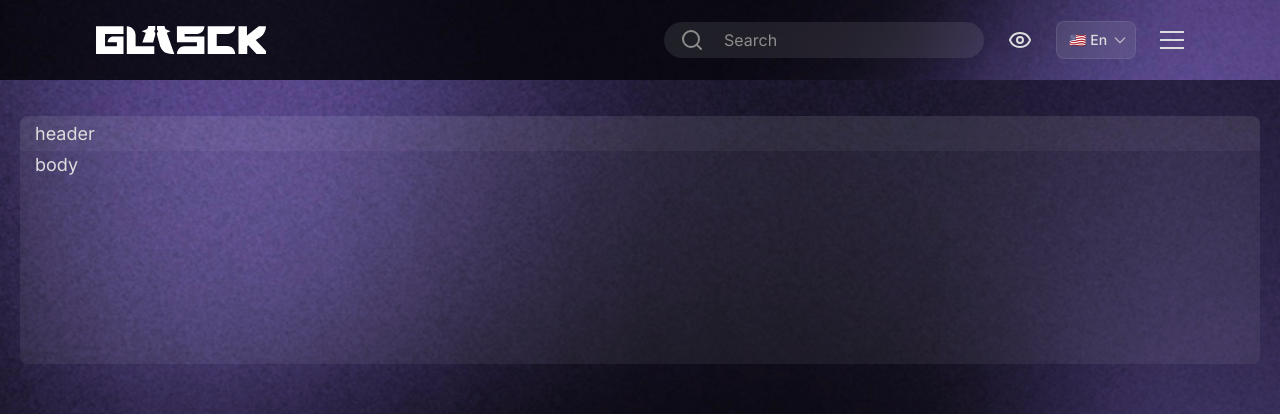
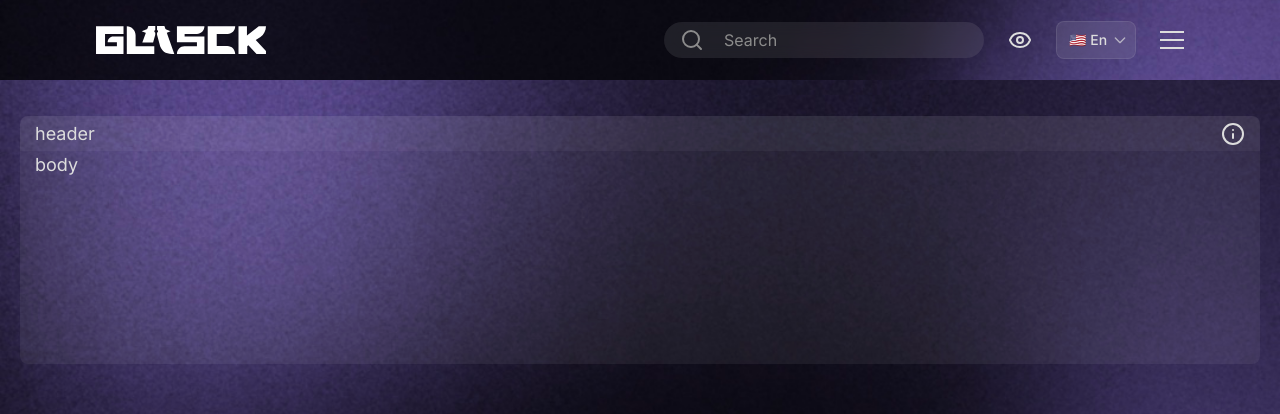
Before and after one commit to Glasck-int/LolWebsite, a Next.js app: page /en in a window 1280 px wide. Shown: the top 414 px of the page. Built offline with nearby package versions, Linux system fonts and the light colour scheme.

Commit message:
tool tip marche pas

```diff
--- a/src/app/[locale]/globals.css
+++ b/src/app/[locale]/globals.css
@@ -1,5 +1,5 @@
-@import "tailwindcss";
-@import "tw-animate-css";
+@import 'tailwindcss';
+@import 'tw-animate-css';
 
 @custom-variant dark (&:is(.dark *));
 
@@ -8,8 +8,8 @@
     --color-foreground: var(--foreground);
 
     /* Fonts */
-	--font-schaboo: "Schaboo", Arial, sans-serif;
-	--font-inter: "Inter", Arial, sans-serif;
+    --font-schaboo: 'Schaboo', Arial, sans-serif;
+    --font-inter: 'Inter', Arial, sans-serif;
     /* --font-sans: var(--font-geist-sans); */
     /* --font-mono: var(--font-geist-mono); */
     /* Colors */
@@ -24,7 +24,6 @@
     --color-dark-grey: #262626;
     --color-black: #141414;
     --color-yellow: #f6de52;
-
 
     /* Borders */
     --border-dark-grey: #262626;
@@ -61,12 +60,11 @@
     --radius-md: calc(var(--radius) - 2px);
     --radius-lg: var(--radius);
     --radius-xl: calc(var(--radius) + 4px);
-
 }
 
 @font-face {
-	font-family: "Schaboo";
-	src: url("/fonts/SCHABO-Condensed.otf") format("opentype");
+    font-family: 'Schaboo';
+    src: url('/fonts/SCHABO-Condensed.otf') format('opentype');
     font-weight: normal;
     font-style: normal;
 }
@@ -96,8 +94,12 @@
     .bg-white-30 {
         background-color: rgba(255, 255, 255, 0.3);
     }
-	.default-border-radius{
+    .default-border-radius {
         border-radius: 8px;
+    }
+    .default-top-border-radius {
+        border-top-left-radius: 8px;
+        border-top-right-radius: 8px;
     }
 }
 
@@ -117,7 +119,7 @@
 }
 
 body {
-	background: url("/backgroudDesktop.jpg") no-repeat center center fixed;
+    background: url('/backgroudDesktop.jpg') no-repeat center center fixed;
     background-size: cover;
     background-position: center;
     background-repeat: no-repeat;
--- a/src/app/[locale]/page.tsx
+++ b/src/app/[locale]/page.tsx
@@ -3,7 +3,13 @@
 import { ButtonBar } from '@/app/components/ui/ButtonBar'
 import { useState } from 'react'
 import { TestHeader } from '@/app/components/ui/card/header/TestHeader'
-import { Card, CardHeader, CardBody } from '@/app/components/ui/card/Card'
+import {
+    Card,
+    CardHeader,
+    CardBody,
+    CardToolTip,
+} from '@/app/components/ui/card/Card'
+import { Tooltip } from '../components/ui/Tooltip'
 
 export default function Home() {
     const [selectedButton, setSelectedButton] = useState<string | null>(null)
@@ -13,13 +19,16 @@ export default function Home() {
             <div className="mt-4 h-72 p-5">
                 <Card>
                     <CardHeader>
-                        <div>
-                            {/* <TestHeader test="super test"></TestHeader> */}
-							<p>header</p>
-                        </div>
+                        <CardToolTip info="tooltip info bad long ca mere wtf ca va faire quoi ? ">
+                            <div>
+                                <p>header</p>
+                            </div>
+                        </CardToolTip>
                     </CardHeader>
                     <CardBody>
-                        <p>body</p>
+							<Tooltip content="j'adore rire" align='start'>
+								<p>body</p>
+							</Tooltip>
                     </CardBody>
                 </Card>
             </div>
--- a/src/app/components/ui/Tooltip.tsx
+++ b/src/app/components/ui/Tooltip.tsx
@@ -4,9 +4,14 @@ import { Info } from 'lucide-react'
 interface TooltipProps {
     content: React.ReactNode
     children?: React.ReactNode
+    align?: 'start' | 'center' | 'end'
 }
 
-export const Tooltip = ({ content, children }: TooltipProps) => {
+export const Tooltip = ({
+    content,
+    children,
+    align = 'center',
+}: TooltipProps) => {
     const [visible, setVisible] = useState(false)
 
     return (
@@ -15,12 +20,14 @@ export const Tooltip = ({ content, children }: TooltipProps) => {
             onMouseEnter={() => setVisible(true)}
             onMouseLeave={() => setVisible(false)}
         >
-            {children ? children : <Info/>}
+            {children ? children : <Info color="#dddddd" />}
             {visible && (
-                <div className="absolute bottom-full mb-2 left-1/2 -translate-x-1/2 bg-black text-white text-sm px-2 py-1 rounded z-50 whitespace-nowrap">
+                <div className="absolute bottom-full text-white text-sm rounded z-50 bg-black px-2 py-1 mb-2 max-w-full">
                     {content}
                 </div>
             )}
         </div>
     )
 }
+
+//left-1/2 -translate-x-1/2 bg-black text-white text-sm px-2 py-1 rounded z-50 whitespace-nowrap
--- a/src/app/components/ui/card/Card.tsx
+++ b/src/app/components/ui/card/Card.tsx
@@ -1,26 +1,15 @@
-import React from 'react'
+import { Tooltip } from '@/app/components/ui/Tooltip'
 
-export const Card = ({ children }: { children: React.ReactNode }) => {
-    return (
-        <div className="bg-white-06 default-border-radius h-full w-full flex flex-col justify-between overflow-hidden">
-            {children}
-        </div>
-    )
+interface CardProps {
+    children: React.ReactNode
+    className?: string
 }
 
-// pas mettre une min height mais juste mettre un padding top sur la carte masi trql on voit ca juste apres
-// implement le toll tip dans le header je pense
-export const CardHeader = ({
-    children,
-    className,
-}: {
-    children: React.ReactNode
-    className?: string
-}) => {
+export const Card = ({ children, className }: CardProps) => {
     return (
         <div
             className={
-                'bg-white-04 px-[15px] flex items-center min-h-[35px] ' +
+                'bg-white-06 default-border-radius h-full w-full flex flex-col justify-between ' +
                 className
             }
         >
@@ -29,12 +18,40 @@ export const CardHeader = ({
     )
 }
 
-export const CardBody = ({
-    children,
-    className,
-}: {
+interface CardSectionProps {
     children: React.ReactNode
     className?: string
-}) => {
-    return <div className={'h-full px-[15px] ' + className}>{children}</div>
 }
+
+interface CardToolTip {
+    children: React.ReactNode
+    info: string
+    className?: string
+}
+
+export const CardToolTip = ({ children, className, info }: CardToolTip) => {
+    return (
+        <div className={'w-full flex justify-between ' + className}>
+            {children}
+            <Tooltip content={info} />
+        </div>
+    )
+}
+
+export const CardHeader = ({ children, className }: CardSectionProps) => {
+    return (
+        <div
+            className={`bg-white-04 px-[15px] flex items-center min-h-[35px] default-top-border-radius ${
+                className ?? ''
+            }`}
+        >
+            {children}
+        </div>
+    )
+}
+
+export const CardBody = ({ children, className }: CardSectionProps) => {
+    return (
+        <div className={`h-full px-[15px] ${className ?? ''}`}>{children}</div>
+    )
+}
--- a/src/app/components/ui/card/header/OneLineHeaderBase.tsx
+++ /dev/null
@@ -1,25 +0,0 @@
-'use client'
-
-import React from 'react'
-import { Tooltip } from '../../Tooltip'
-
-interface OneLineHeaderBaseProps {
-    className: string
-    title?: string
-    Body?: React.ComponentType
-    help?: string
-}
-
-export const OneLineHeaderBase = ({
-    className,
-    title,
-    Body,
-    help,
-}: OneLineHeaderBaseProps) => {
-    return (
-        <div className={'h-[35px] w-full flex justify-between ' + className}>
-            {title ? <p>{title}</p> : Body && <Body />}
-			<Tooltip content="help me"/>
-        </div>
-    )
-}
```
Lines whose indentation alone changed are shown as unchanged.
